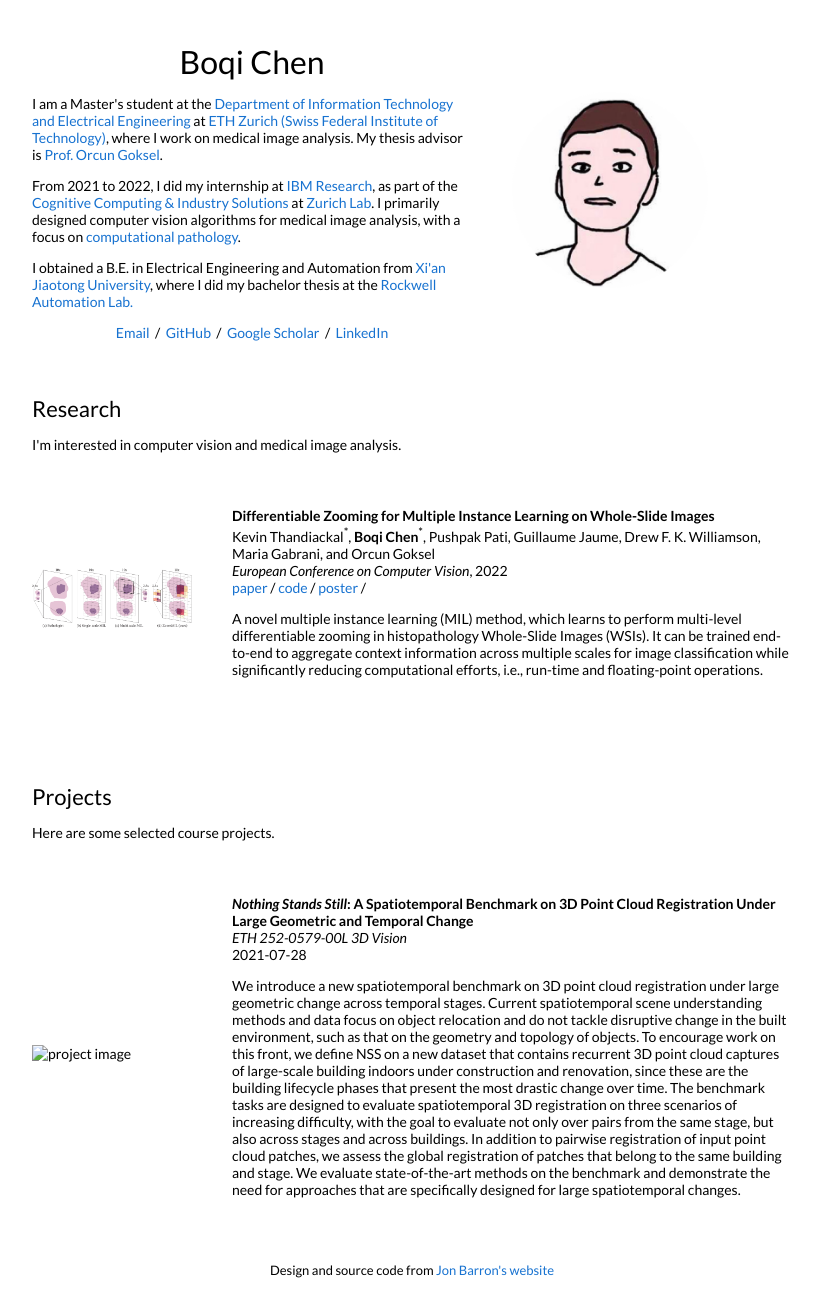
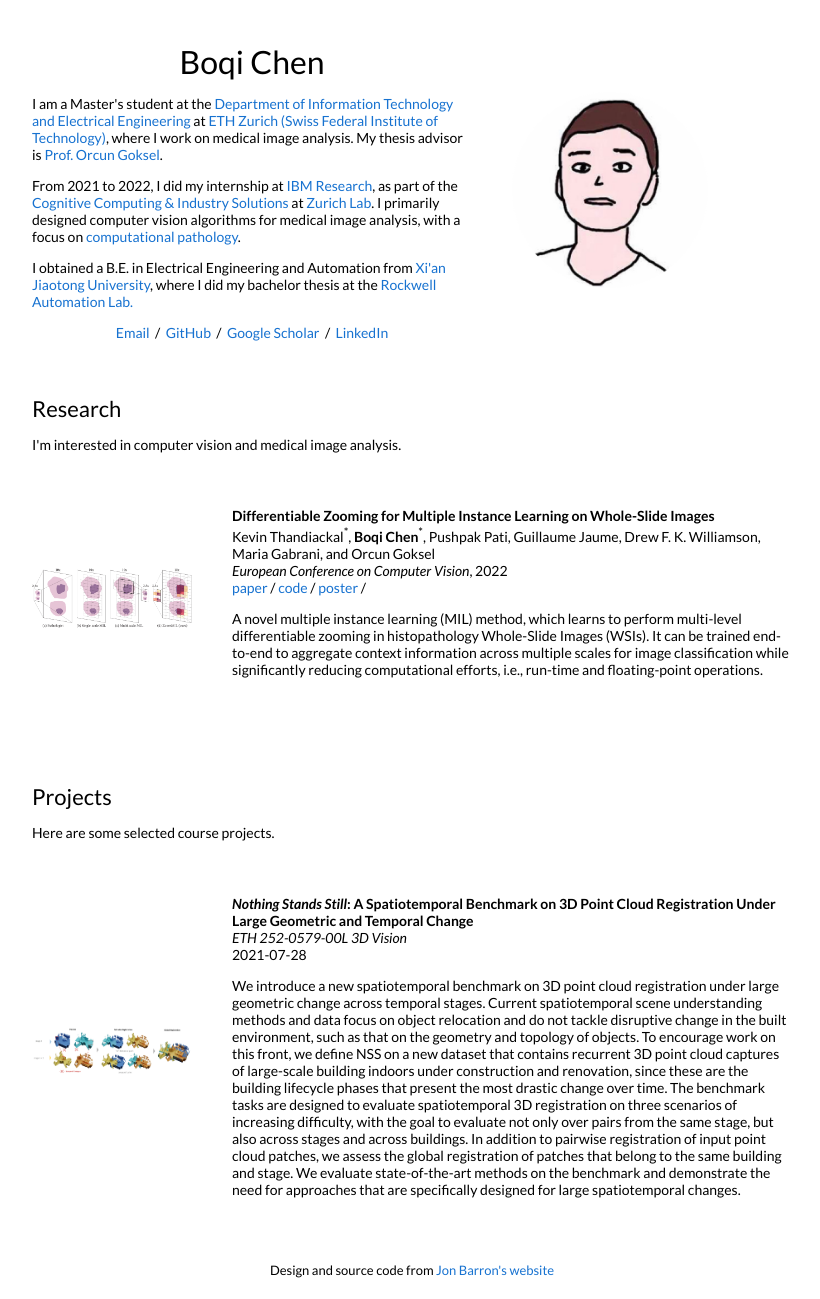
Before and after one commit to boqchen/boqchen.github.io, a Jekyll site: the page built from _posts/2022-10-27-zoommil.markdown, in a window 1280 px wide. Shown: the whole page, without its empty margins (228-1048 px from the left). Built offline with Jekyll 4.4.1, drawn with Linux system fonts in a browser that asks for light colours.

Commit message:
Update default.html

```diff
--- a/_layouts/default.html
+++ b/_layouts/default.html
@@ -117,7 +117,7 @@
           {% if cat != 'research' %}
           <tr>
             <td style="padding:2.5%;width:25%;vertical-align:middle;min-width:120px">
-              <img src="/tn{{post.image}}" alt="project image" style="width:auto; height:auto; max-width:100%;" />
+              <img src="{{post.image}}" alt="project image" style="width:auto; height:auto; max-width:100%;" />
             </td>
             <td style="padding:2.5%;width:75%;vertical-align:middle">
               <h3>{{post.title}}</h3>
```
